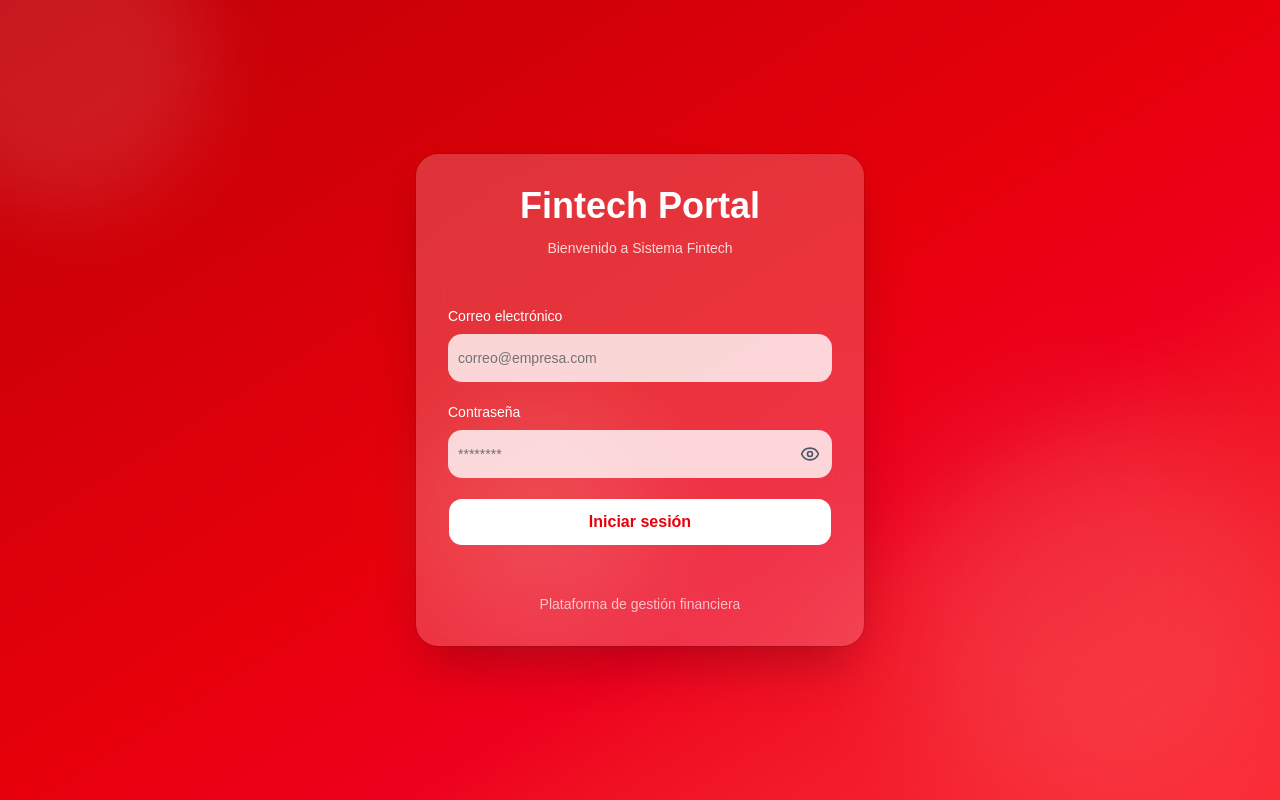
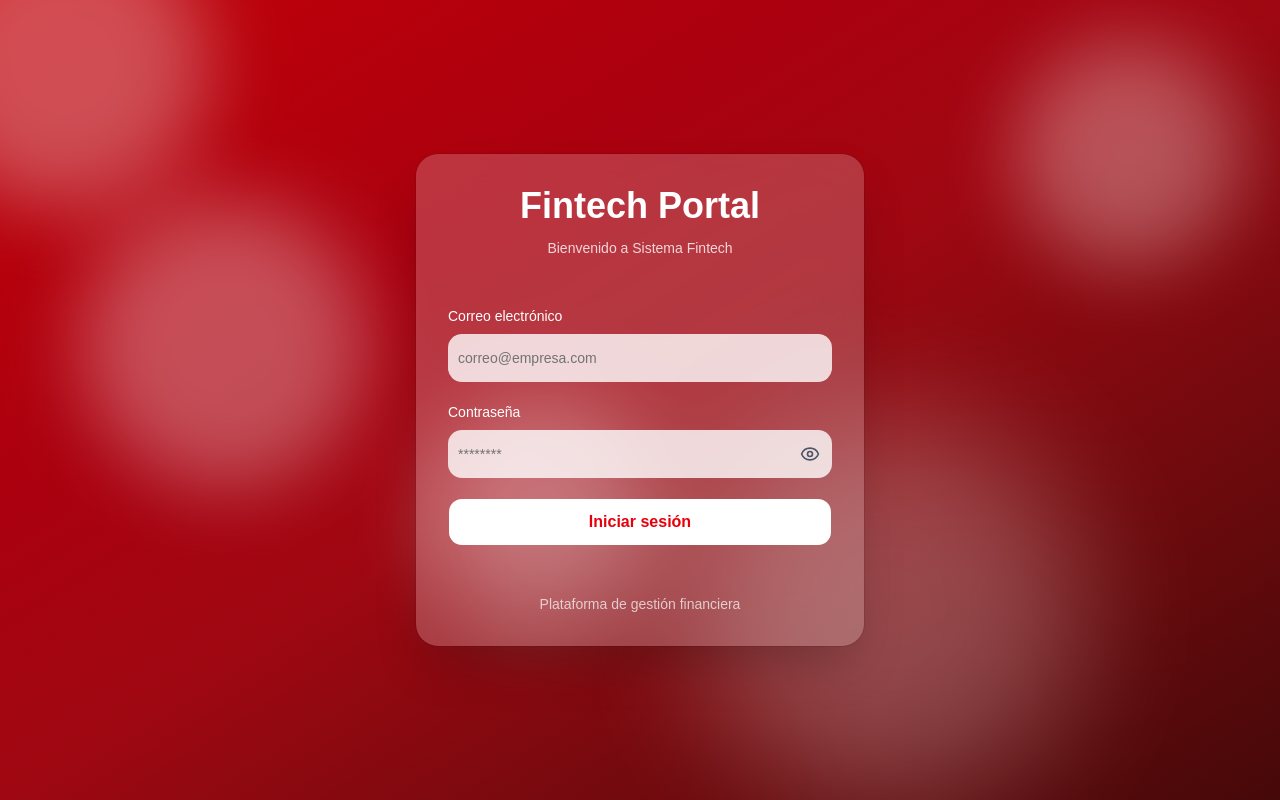
Before and after one commit to IngLucioChavez/VERTISOL-front-end, a Next.js app: page /login in a window 1280 px wide. Built offline with nearby package versions, Linux system fonts and the light colour scheme.

Commit message:
Lucio - estilizando login

```diff
--- a/app/login/page.tsx
+++ b/app/login/page.tsx
@@ -65,8 +65,7 @@ export default function LoginPage() {
             });
 
             // guardar cookie auth
-            document.cookie =
-                `token=${response.data.token}; path=/`;
+            document.cookie = `token=${response.data.token}; path=/`;
 
             // guardar user persistente
             localStorage.setItem(
@@ -90,14 +89,14 @@ export default function LoginPage() {
     };
 
     return (
-        <div className="relative min-h-screen overflow-hidden bg-gradient-to-br from-red-700 via-red-600 to-red-500 flex items-center justify-center px-4">
+        <div className="relative min-h-screen overflow-hidden bg-gradient-to-br from-red-700 via-red-800 to-red-950 flex items-center justify-center px-4">
 
             {/* Círculos decorativos */}
-            <div className="absolute w-72 h-72 bg-white/10 rounded-full -top-20 -left-20 blur-2xl" />
-
-            <div className="absolute w-96 h-96 bg-white/10 rounded-full bottom-0 right-0 blur-3xl" />
-
-            <div className="absolute w-56 h-56 bg-white/10 rounded-full top-1/2 left-1/3 blur-2xl" />
+            <div className="absolute w-72 h-72 bg-white/30 rounded-full -top-20 -left-20 blur-2xl" />
+            <div className="absolute w-72 h-72 bg-white/30 rounded-full top-50 left-20 blur-2xl" />
+            <div className="absolute w-96 h-96 bg-white/25 rounded-full bottom-0 right-50 blur-3xl" />
+            <div className="absolute w-56 h-56 bg-white/30 rounded-full top-1/2 left-1/3 blur-2xl" />
+            <div className="absolute w-56 h-56 bg-white/30 rounded-full top-10 right-10 blur-2xl" />
 
             {/* Card Login */}
             <Card className="relative z-10 w-full max-w-md border-none bg-white/20 backdrop-blur-xl shadow-2xl rounded-3xl p-8">
--- a/context/AppContext.tsx
+++ b/context/AppContext.tsx
@@ -23,8 +23,7 @@ export const AppProvider = ({
     );
 
     useEffect(() => {
-        const storedUser =
-            localStorage.getItem("user");
+        const storedUser = localStorage.getItem("user");
 
         if (storedUser) {
             dispatch({
```
